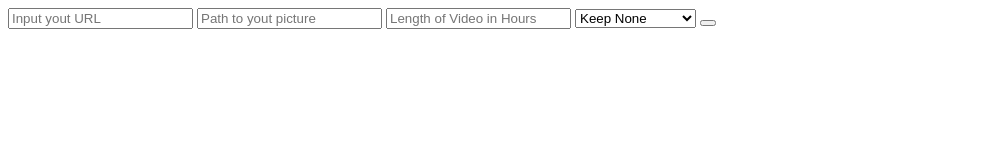
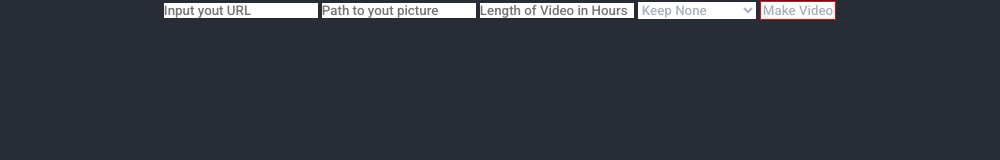
Before and after one commit to Redstonerayy/1hVideoMaker, an Electron app: page index.html in a window 1000 px wide. Drawn offline with Linux system fonts and the light colour scheme.

Commit message:
Finished

```diff
--- a/index.html
+++ b/index.html
@@ -15,7 +15,8 @@
       <option value="true false">Keep 1h Files</option>
       <option value="true false">Keep Both</option>
     </select>
-    <button id="btn" type="button"></button>
+    <button id="btn" type="button">Make Video</button>
   </body>
   <script type="text/javascript" src="index.js"></script>
+  <link rel="stylesheet" href="style.css">
 </html>
--- a/index.js
+++ b/index.js
@@ -149,7 +149,7 @@ button.addEventListener("click", async() => {
 
     //video
     var vid = false;
-    ytdl(textfield.value, { quality: "lowestvideo"})
+    ytdl(textfield.value, { quality: "highestvideo"})
     .on("finish", () => {
       vid = true;
       if(aud){
@@ -160,7 +160,7 @@ button.addEventListener("click", async() => {
 
     //audio
     var aud = false;
-    ytdl(textfield.value, { quality: "lowestaudio"})
+    ytdl(textfield.value, { quality: "highestaudio"})
     .on("finish", () => {
       aud = true;
       if(vid){
--- a/main.js
+++ b/main.js
@@ -10,7 +10,6 @@ function createWindow () {
       nodeIntegration: true
     }
   })
-  win.openDevTools();
   win.loadFile('index.html');
 }
 
--- a/style.css
+++ b/style.css
@@ -1,4 +1,5 @@
-
+/*fonts*/
+@import url('https://fonts.googleapis.com/css2?family=Roboto:wght@500&display=swap');
 
 * {
   margin: 0;
@@ -6,4 +7,28 @@
   font-family: 'Roboto', sans-serif;
   background: #282C34;
   color: #ABB2BF;
+  outline: none;
 }
+
+body {
+  text-align: center;
+}
+
+body > * {
+  background: white;
+  border: 1px solid black;
+  text-align: left;
+
+}
+
+body > * {
+  border: 0px solid;
+}
+
+button {
+  border: 1px solid red;
+  padding-left: 2px;
+  padding-right: 2px;
+  padding-top: 1px;
+  padding-bottom: 1px;
+}
```
